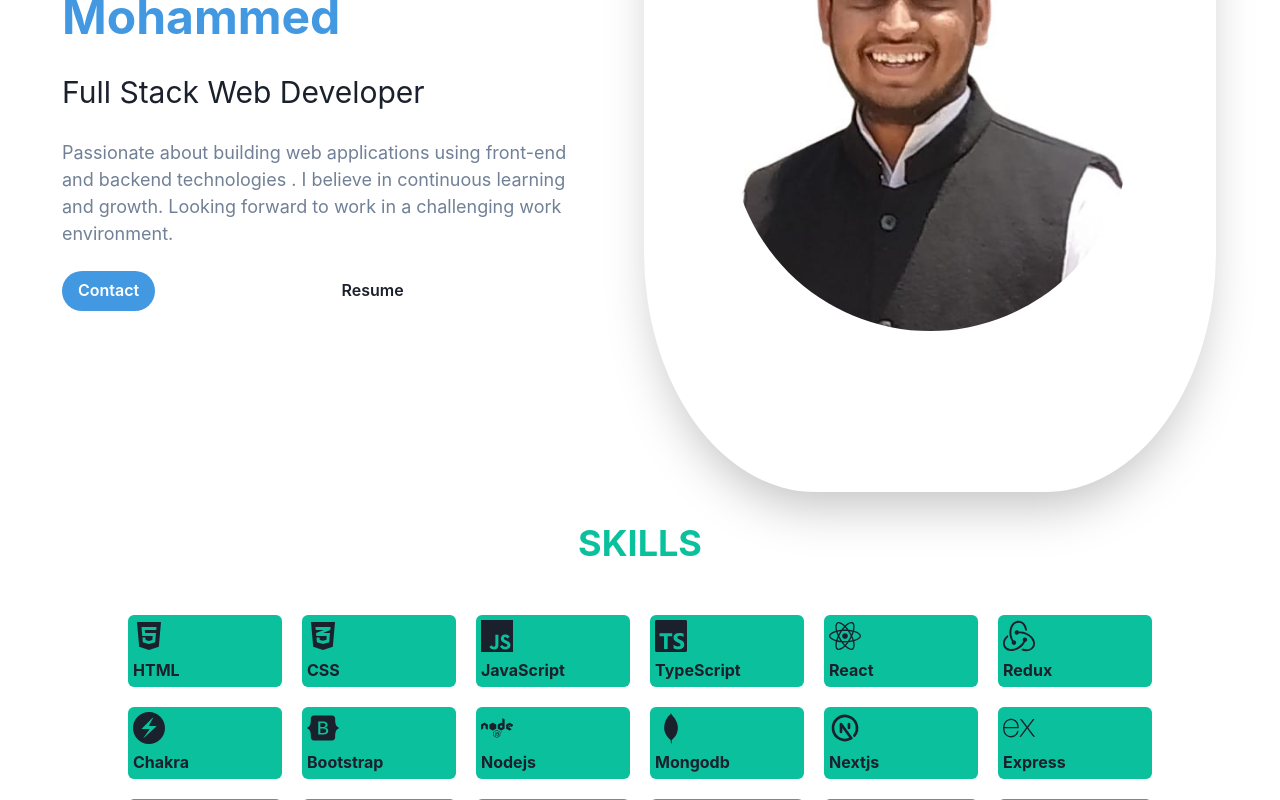
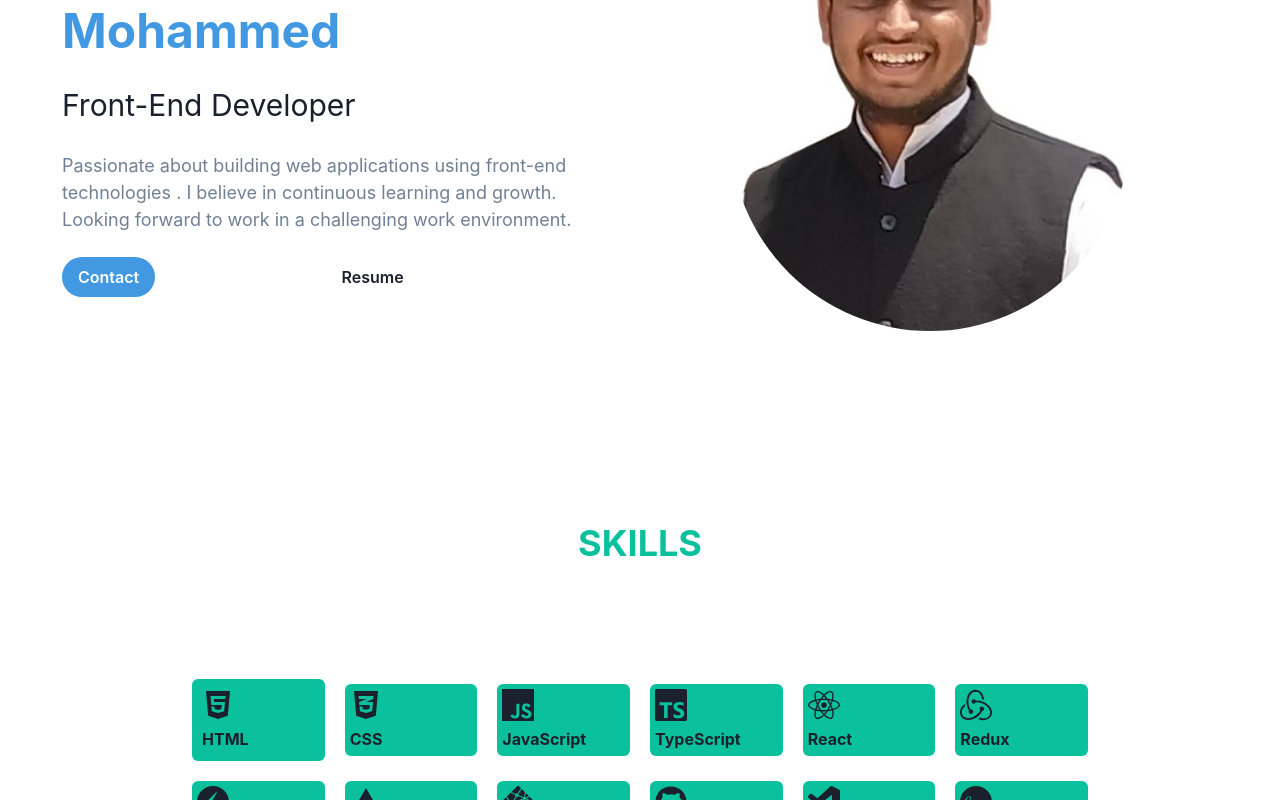
Before and after one commit to NoorMohammed17/NoorMohammed17.github.io, a React (Create React App) app: page / in a window 1280 px wide. Shown: the part 400-1200 px from the top of the page. Built offline with nearby package versions, Linux system fonts and the light colour scheme.

Commit message:
added some files and changes in skills

```diff
--- a/src/components/About.jsx
+++ b/src/components/About.jsx
@@ -45,16 +45,18 @@ export default function About() {
               I am, M Noor Mohammed
             </Text>{" "}
           </Heading>
-          <Text color={"black.400"}  fontSize={{ base: "2xl", lg: "3xl" }}>
+          {/* <Text color={"black.400"}  fontSize={{ base: "2xl", lg: "3xl" }}>
               Full Stack Web Developer
+            </Text> */}
+            <Text color={"black.400"}  fontSize={{ base: "2xl", lg: "3xl" }}>
+              Front-End Developer
             </Text>
           <Text
             fontSize={{ base: "md", lg: "lg" }}
             color={"gray.500"}
             id="user-detail-intro"
           >
-            Passionate about building web applications using front-end and
-            backend technologies . I believe in continuous learning and growth.
+            Passionate about building web applications using front-end technologies . I believe in continuous learning and growth.
             Looking forward to work in a challenging work environment.
           </Text>
           <Stack direction={{ base: "column", md: "row" }} spacing={4}>
@@ -96,8 +98,8 @@ export default function About() {
 
       <Flex flex={1}
         bg={useColorModeValue('white', 'gray.800')}
-        boxShadow={'2xl'}
-        borderRadius={'30%'}
+        boxShadow={'1xl'}
+        borderRadius={'20%'}
 
        >
         <Image
--- a/src/components/AboutMe.jsx
+++ b/src/components/AboutMe.jsx
@@ -28,9 +28,10 @@ export function AboutMe() {
         <Text w={"100%"} id="user-detail-name">
           I am, M Noor Mohammed{" "}
         </Text>
-        <Box w={"100%"}>Full Stack Web Developer</Box>
+        {/* <Box w={"100%"}>Full Stack Web Developer</Box> */}
+        <Box w={"100%"}>Front-End Developer</Box>
         <Text w={"100%"} fontSize="20px" id="user-detail-intro">
-          Passionate about building web applications using front-end and backend
+          Passionate about building web applications using front-end
           technologies . I believe in continuous learning and growth. Looking
           forward to work in a challenging work environment.
         </Text>
--- a/src/components/Skills.jsx
+++ b/src/components/Skills.jsx
@@ -4,8 +4,8 @@ import {
   FaHtml5,
   FaCss3Alt,
   FaReact,
-  FaBootstrap,
-  FaNode,
+  //FaBootstrap,
+  //FaNode,
   FaGithub,
 } from "react-icons/fa";
 import {
@@ -13,15 +13,15 @@ import {
   SiTypescript,
   SiRedux,
   SiChakraui,
-  SiExpress,
+  //SiExpress,
   SiVercel,
   SiNetlify,
-  SiPostman,
+  //SiPostman,
   SiVisualstudiocode,
   SiCanva,
 } from "react-icons/si";
-import { TbBrandNextjs } from "react-icons/tb";
-import { DiMongodb } from "react-icons/di";
+//import { TbBrandNextjs } from "react-icons/tb";
+//import { DiMongodb } from "react-icons/di";
 //import { Center } from '@chakra-ui/react'
 
 export default function Skills() {
@@ -36,17 +36,20 @@ export default function Skills() {
           md: "repeat(3, 1fr)",
           lg: "repeat(6, 1fr)",
         }}
-        w={{base:'100%', md:'80%'}}
+        w={{base:'90%', md:'80%'}}
+        p={{base:'5%', md:'none'}}
 
 
         rowGap={"20px"}
         columnGap="20px"
         m='auto'
+        alignItems={'center'}
+        justifyContent={'center'}
 
       >
         <Box
           bg="#0ac09d"
-          p="5px"
+          p="10px"
           borderRadius={"md"}
           _hover={{ bg: "#E2E8F0" }}
         >
@@ -137,7 +140,7 @@ export default function Skills() {
           </Text>
         </Box>
 
-        <Box
+        {/* <Box
           className="skills-card"
           bg="#0ac09d"
           p="5px"
@@ -148,9 +151,9 @@ export default function Skills() {
           <Text className="skills-card-name" fontWeight={"bold"}>
             Bootstrap
           </Text>
-        </Box>
+        </Box> */}
 
-        <Box
+        {/* <Box
           className="skills-card"
           bg="#0ac09d"
           p="5px"
@@ -161,9 +164,9 @@ export default function Skills() {
           <Text className="skills-card-name" fontWeight={"bold"}>
             Nodejs
           </Text>
-        </Box>
+        </Box> */}
 
-        <Box
+        {/* <Box
           className="skills-card"
           bg="#0ac09d"
           p="5px"
@@ -174,9 +177,9 @@ export default function Skills() {
           <Text className="skills-card-name" fontWeight={"bold"}>
             Mongodb
           </Text>
-        </Box>
+        </Box> */}
 
-        <Box
+        {/* <Box
           className="skills-card"
           bg="#0ac09d"
           p="5px"
@@ -187,9 +190,9 @@ export default function Skills() {
           <Text className="skills-card-name" fontWeight={"bold"}>
             Nextjs
           </Text>
-        </Box>
+        </Box> */}
 
-        <Box
+        {/* <Box
           className="skills-card"
           bg="#0ac09d"
           p="5px"
@@ -200,7 +203,7 @@ export default function Skills() {
           <Text className="skills-card-name" fontWeight={"bold"}>
             Express
           </Text>
-        </Box>
+        </Box> */}
 
         {/*  */}
 
@@ -230,7 +233,7 @@ export default function Skills() {
           </Text>
         </Box>
 
-        <Box
+        {/* <Box
           className="skills-card"
           bg="#0ac09d"
           p="5px"
@@ -241,7 +244,7 @@ export default function Skills() {
           <Text className="skills-card-name" fontWeight={"bold"}>
             Postman
           </Text>
-        </Box>
+        </Box> */}
 
         <Box
           className="skills-card"
```
